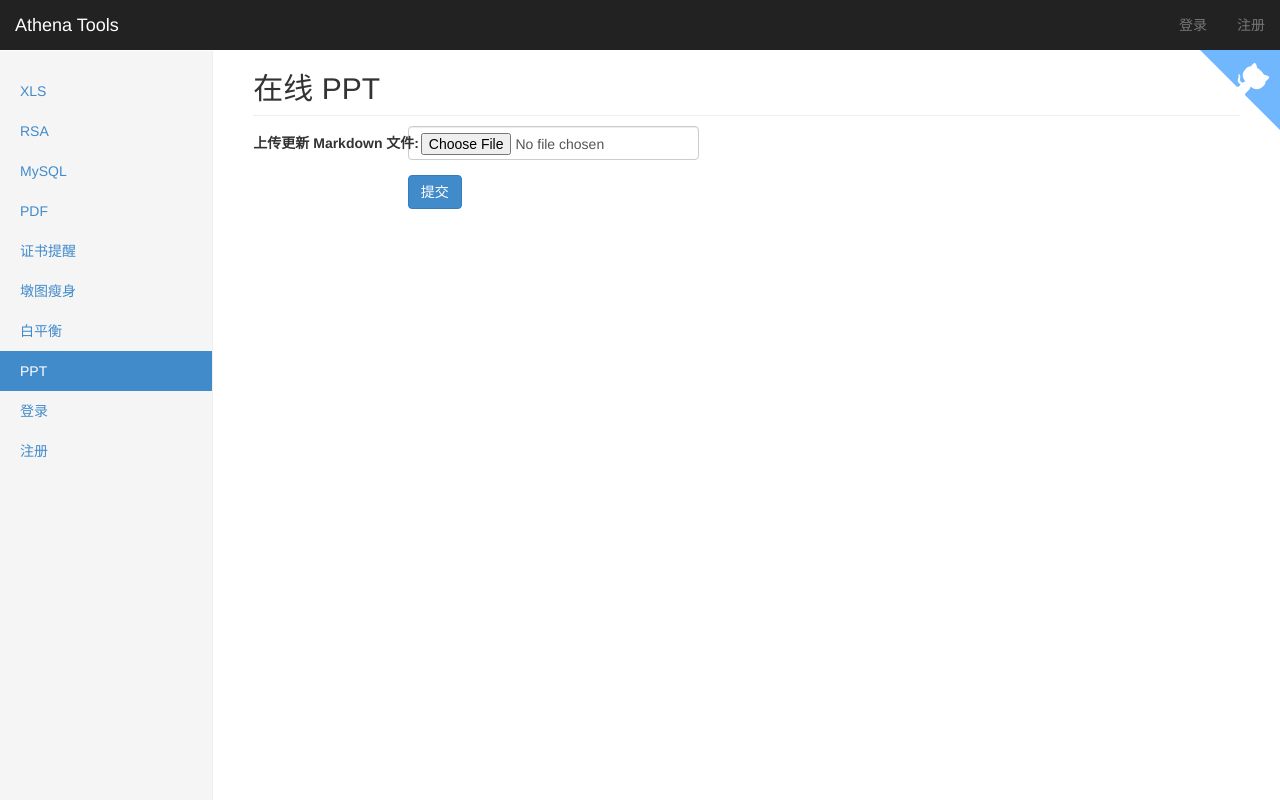
After one commit to taojy123/AthenaTools, a Django app: template templates/ppt.html in a window 1280 px wide. The commit adds this page. Run offline with Django 3.2, Linux system fonts and the light colour scheme; the template is opened without the code that fills it: most values are stand-ins (such as "Sample title", 1, 10 or a date in 2020); some libraries are stand-ins or nearby versions.

Commit message:
add ppt page

```diff
--- a/athenatools/urls.py
+++ b/athenatools/urls.py
@@ -62,6 +62,7 @@ urlpatterns = [
     url(r'^deploy/(.+)/$', deploy),
     url(r'^charts/$', chart1),
     url(r'^chart1/$', chart1),
+    url(r'^ppt/$', ppt),
 
 ]
 
--- a/templates/base.html
+++ b/templates/base.html
@@ -93,6 +93,7 @@
                 <li id="cert_reminder"><a href="/cert_reminder/">证书提醒</a></li>
                 <li id="slim"><a href="/slim/">墩图瘦身</a></li>
                 <li id="wb"><a href="/wb/">白平衡</a></li>
+                <li id="ppt"><a href="/ppt/">PPT</a></li>
 
                 {% if request.user.is_authenticated %}
                     <li><a href="/password/">修改密码</a></li>
--- /dev/null
+++ b/templates/ppt.html
@@ -0,0 +1,46 @@
+{% extends "base.html" %}
+
+{% block content %}
+
+    <h2 class="sub-header">在线 PPT</h2>
+
+    {% if error %}
+        <div class="alert alert-danger">
+            {{ error }}
+        </div>
+    {% endif %}
+
+    {% if finish %}
+        <div class="alert alert-success">
+            打开 http://ppt.tslow.cn , 查看PPT
+        </div>
+    {% endif %}
+
+    <form id="form" action="." method="POST" class="form-horizontal" enctype="multipart/form-data" >
+
+        <div class="form-group">
+            <label class="col-sm-2 control-label" >上传更新 Markdown 文件:</label>
+            <input class="form-control" type="file" name='file' id="file">
+        </div>
+
+        <div class="form-group">
+            <label  class="col-sm-2 control-label" ></label>
+            <input type="submit" name="submit" class="btn btn-primary" value="提交">
+        </div>
+
+    </form>
+
+    <div style="display: none;">
+        <p>stdout: {{ stdout }}</p>
+        <p>stderr: {{ stderr }}</p>
+        <p>code: {{ code }}</p>
+    </div>
+
+{% endblock %}
+
+
+{% block script %}
+    <script>
+        $("#ppt").addClass('active');
+    </script>
+{% endblock %}
```
Also changed, not shown: athenatools/views.py (+15 -1 lines), templates/index.html (+8 -0 lines).
